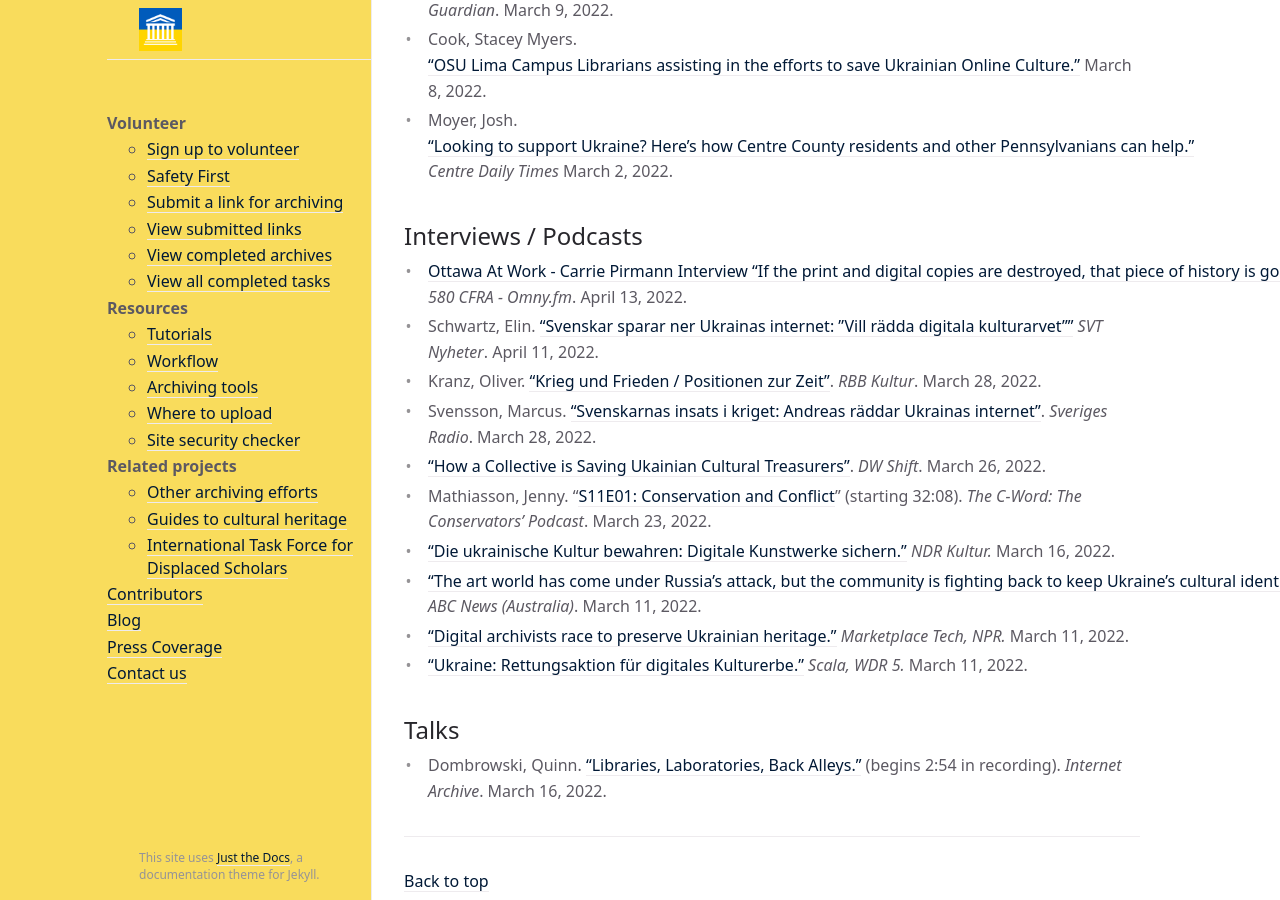
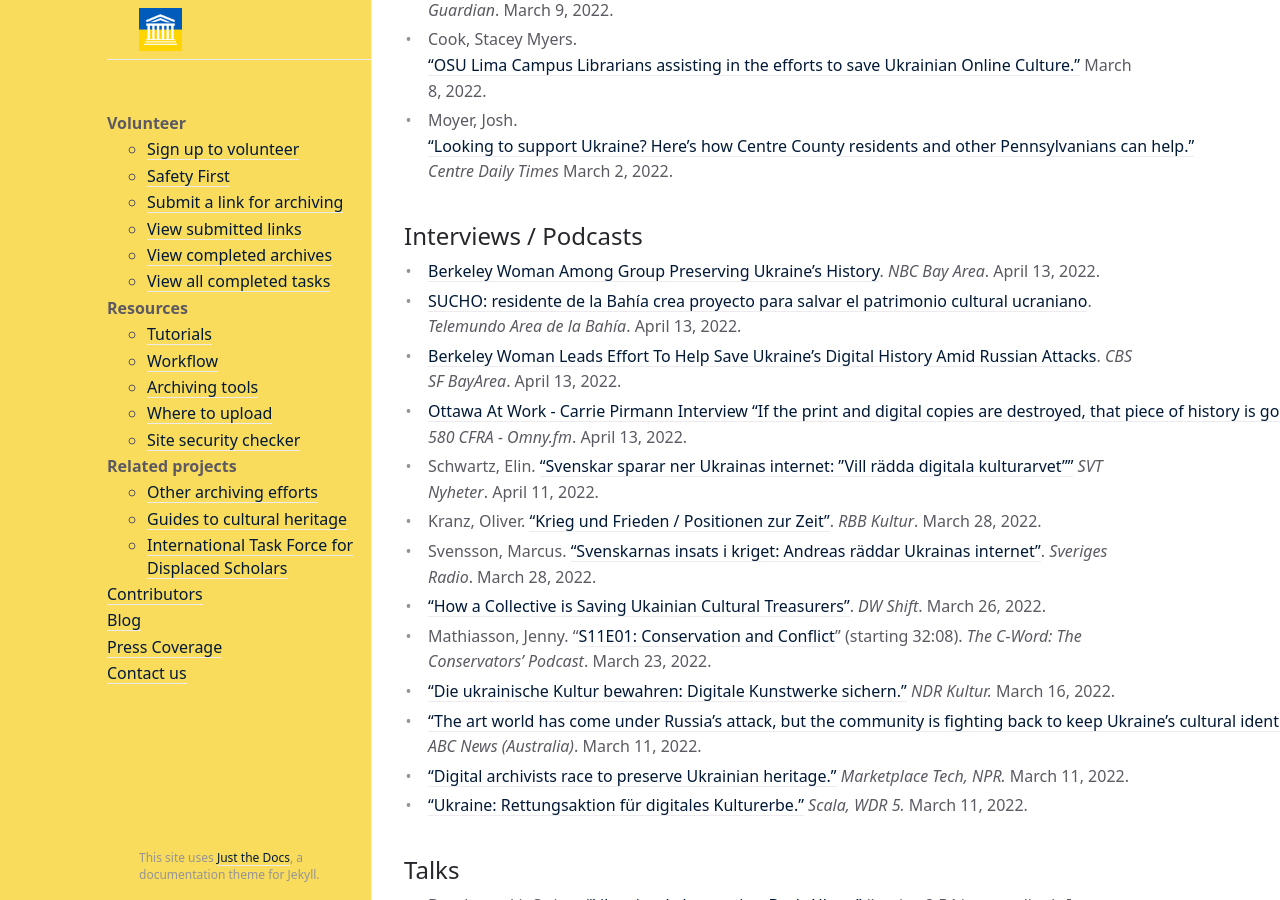
Before and after one commit to sucho-archiving/sucho-archiving.github.io, a Jekyll site: the page built from press.md, in a window 1280 px wide and 900 px high, scrolled down 2638 px. Built offline with Jekyll 4.4.1, drawn with Linux system fonts in a browser that asks for light colours.

Commit message:
Update press.md

```diff
--- a/press.md
+++ b/press.md
@@ -55,6 +55,9 @@ Media inquiries can be directed to the project admins at **info@sucho.org**.
 
 
 ## Interviews / Podcasts
+- [Berkeley Woman Among Group Preserving Ukraine's History](https://www.nbcbayarea.com/news/local/berkeley-woman-among-group-preserving-ukraines-history/2863069/). *NBC Bay Area*. April 13, 2022.
+- [SUCHO: residente de la Bahía crea proyecto para salvar el patrimonio cultural ucraniano](https://www.telemundoareadelabahia.com/noticias/local/sucho-residente-de-la-bahia-crea-proyecto-para-salvar-el-patrimonio-cultural-ucraniano/2218528/). *Telemundo Area de la Bahía*. April 13, 2022.
+- [Berkeley Woman Leads Effort To Help Save Ukraine’s Digital History Amid Russian Attacks](https://sanfrancisco.cbslocal.com/2022/04/13/ukraine-saving-digital-history-sucho-project-berkeley/). *CBS SF BayArea*. April 13, 2022.
 - [Ottawa At Work - Carrie Pirmann Interview "If the print and digital copies are destroyed, that piece of history is gone forever"](https://omny.fm/shows/580-cfra/ottawa-at-work-carrie-pirmann-interview-if-the-pri). *580 CFRA - Omny.fm*. April 13, 2022.
 - Schwartz, Elin. ["Svenskar sparar ner Ukrainas internet: ”Vill rädda digitala kulturarvet”"](https://www.svt.se/kultur/har-dammsugs-ukrainska-internet-fran-goteborg-vill-radda-det-digitala-kulturarvet) *SVT Nyheter*. April 11, 2022.
 - Kranz, Oliver. ["Krieg und Frieden / Positionen zur Zeit"](https://www.rbb-online.de/rbbkultur/podcasts/krieg-und-frieden/). *RBB Kultur*. March 28, 2022.
```
